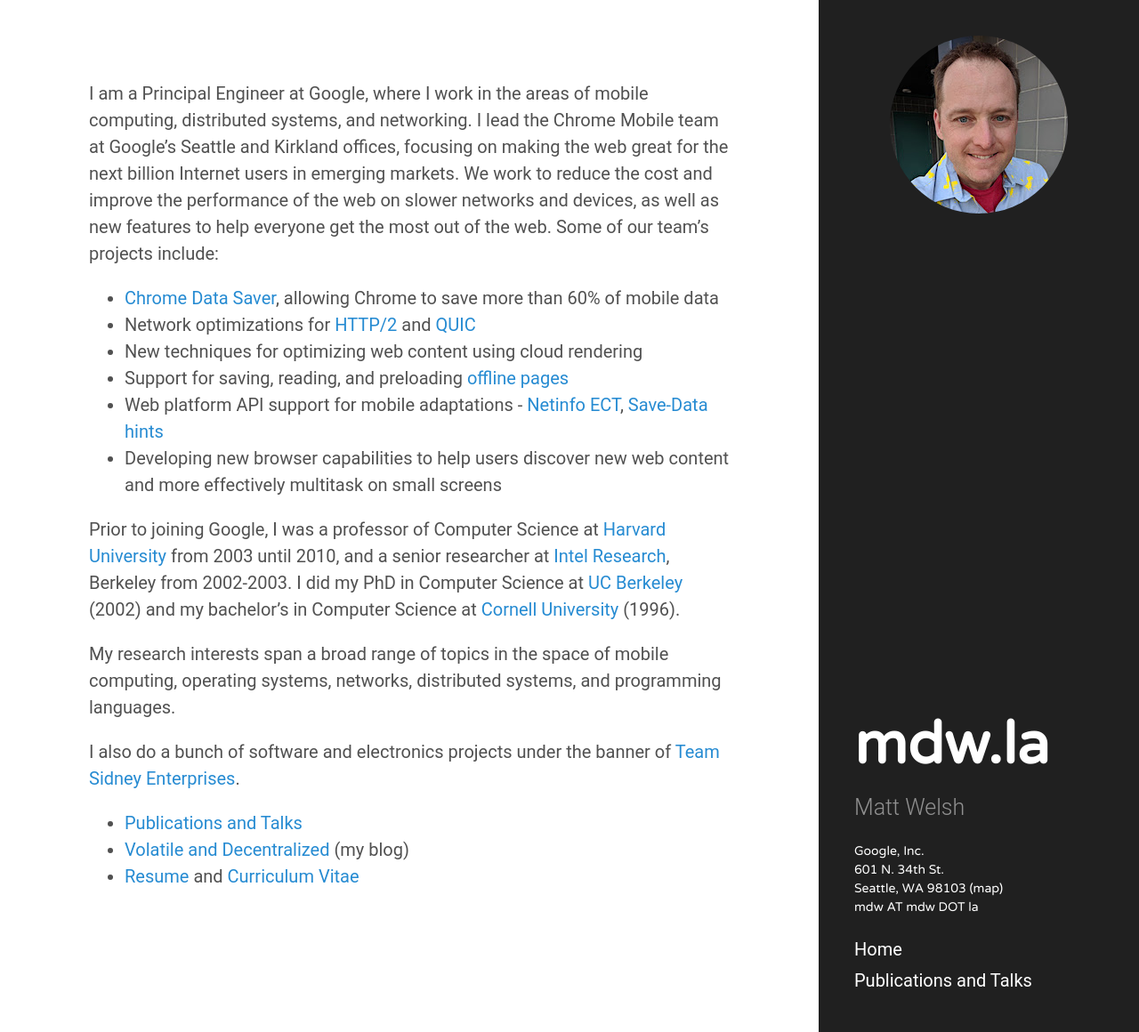
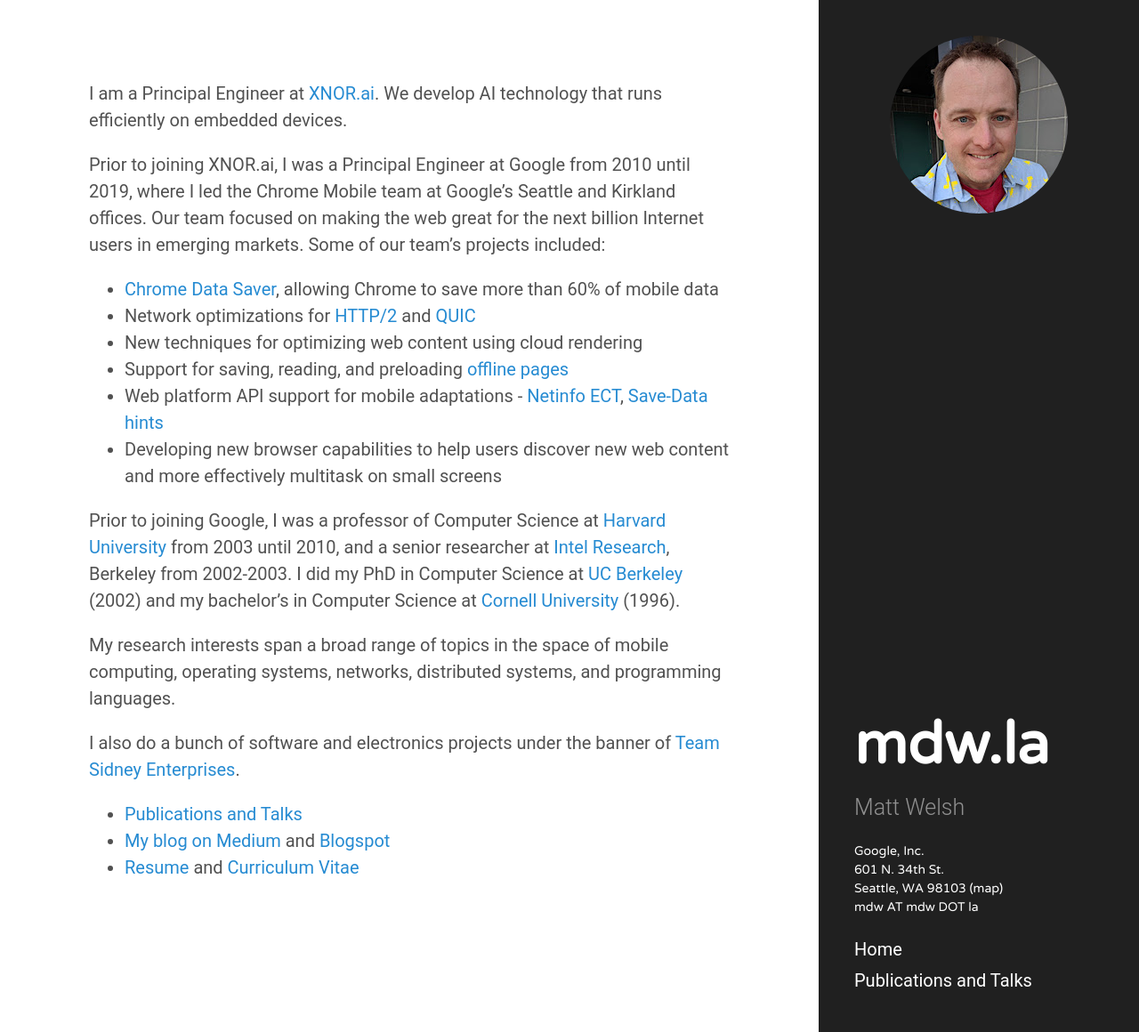
Before and after one commit to mdwelsh/mdwelsh.github.io, a Jekyll site: the page built from index.md, in a window 1280 px wide and 1160 px high. Shown: the whole window at 89% size. Built offline with Jekyll 4.4.1, drawn with Linux system fonts in a browser that asks for light colours.

Commit message:
Changing job

```diff
--- a/index.md
+++ b/index.md
@@ -1,12 +1,14 @@
 ---
 layout: page
 ---
-I am a Principal Engineer at Google, where I work in the areas of mobile
-computing, distributed systems, and networking. I lead the Chrome Mobile team at Google's Seattle
-and Kirkland offices, focusing on making the web great for the next billion Internet
-users in emerging markets. We work to reduce the cost and improve the performance of the web
-on slower networks and devices, as well as new features to help everyone get the most out of
-the web. Some of our team's projects include:
+I am a Principal Engineer at [XNOR.ai](https://www.xnor.ai/).
+We develop AI technology that runs efficiently on embedded devices.
+
+Prior to joining XNOR.ai, I was a Principal Engineer at Google from
+2010 until 2019, where I led the Chrome Mobile team at Google's Seattle
+and Kirkland offices. Our team focused on making the web great for
+the next billion Internet users in emerging markets. Some of our
+team's projects included:
 
 * [Chrome Data Saver](/papers/flywheel-nsdi15.pdf), allowing Chrome to save more than 60% of mobile data
 * Network optimizations for [HTTP/2](https://http2.github.io/) and [QUIC](https://www.chromium.org/quic)
@@ -28,5 +30,6 @@
 I also do a bunch of software and electronics projects under the banner of [Team Sidney Enterprises](https://teamsidney.com).
 
 * [Publications and Talks](pubs)
-* [Volatile and Decentralized](http://matt-welsh.blogspot.com/) (my blog)
+* [My blog on Medium](https://medium.com/@mdwdotla) and
+  [Blogspot](http://matt-welsh.blogspot.com/)
 * [Resume](/mattwelsh-resume.pdf) and [Curriculum Vitae](/mattwelsh-cv.pdf)
```
